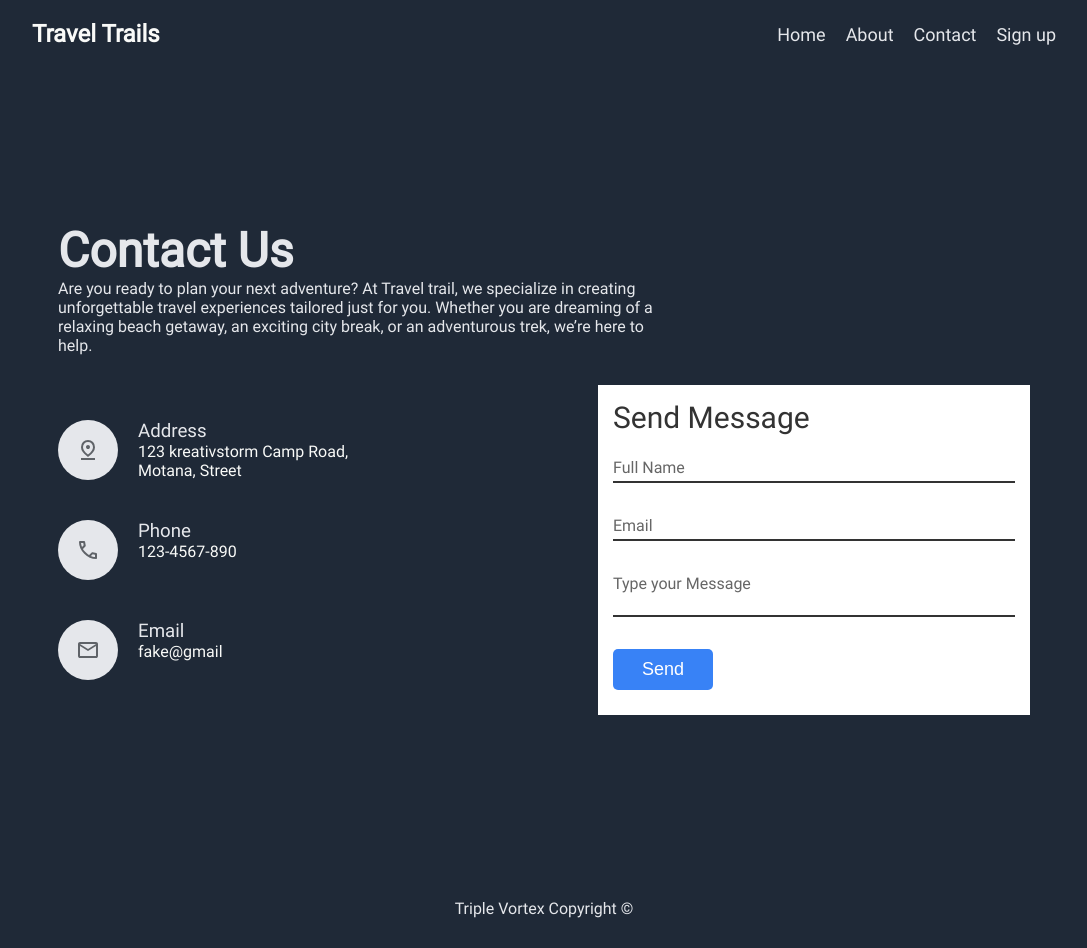
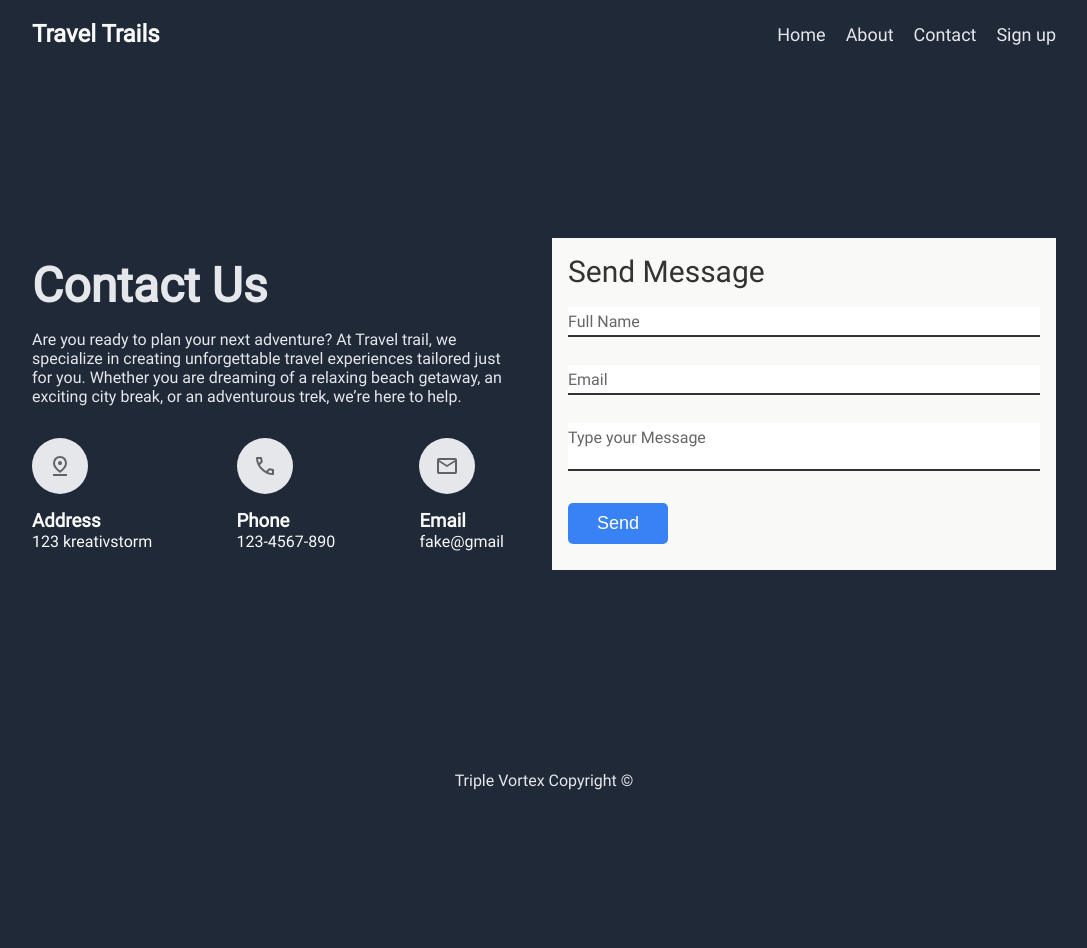
Before and after one commit to tomo169/Travel-Trails, a plain HTML site: page pages/contact.html in a window 1280 px wide. Shown: the whole page, without its empty margins (96-1183 px from the left). After the commit the page ends 820 px from the top, so only its background shows below. Drawn offline with Linux system fonts and the light colour scheme.

Commit message:
some final fixes

```diff
--- a/pages/contact.html
+++ b/pages/contact.html
@@ -29,6 +29,7 @@
     </header>
 
     <main class="contact">
+        <div class="contact-container block">
             <section class="content">
                 <h2>Contact Us</h2>
                 <p>
@@ -37,16 +38,14 @@
                 </p>
             </section>
 
-        <section class="container">
             <section class="contact-info">
-
                 <div class="box">
                     <figure class="icons">
                         <img src="../assets/icons/pin_drop_24dp_5F6368_FILL0_wght400_GRAD0_opsz24.svg" alt="icon">
                     </figure>
                     <address class="texts">
                         <h3>Address</h3>
-                        <p>123 kreativstorm Camp Road,<br> Motana, Street</p>
+                        <p>123 kreativstorm</p>
                     </address>
                 </div>
 
@@ -71,7 +70,9 @@
                     </address>
                 </div>
             </section>
+        </div>
 
+        <section class="container block">
             <section class="contact-form">
                 <form>
                     <h2>Send Message</h2>
@@ -94,11 +95,9 @@
                         <input type="submit" name="" value="Send">
                     </div>
                 </form>
-
             </section>
         </section>
     </main>
     <footer class="footer">Triple Vortex Copyright &copy;</footer>
-
 </body>
 </html>
--- a/styles/contact.css
+++ b/styles/contact.css
@@ -22,6 +22,10 @@
 html {
     font-size: 100%; /* 1rem = 16px */
     font-family: 'RobotoRegular', sans-serif;
+}
+
+body{
+    background-color: #1F2937;
 }
 
 .header {
@@ -84,87 +88,54 @@ html {
     transition: transform 0.3s, opacity 0.3s;
 }
 
-.contact{
-    position: relative;
-    min-height: 100vh;
-    padding: 50px 100px;
+.contact {
     display: flex;
     justify-content: center;
-    align-items: flex-start;
-    flex-direction: column;
-    background-color: #1F2937;
+    align-items: center;
+    flex-wrap: wrap;
+    gap: 3rem;
+    width: 80%;
+    height: calc(94vh - 10vh);
+    margin: 0 auto;
 }
 
-.contact  .content{
-    display: flex;
-    flex-direction: column;
-    max-width: 600px;
-    margin-left: 5%;
-    justify-content: center;
+.contact .block {
+    flex: 1;
 }
 
 .contact  .content h2{
     font-size: 48px;
     font-weight:bold ;
     color: #E5E7EB;
-    margin-bottom: 0px;
+    margin-bottom: 1rem;
 }
 
-.contact  .content P{
-    font-weight: 300;
+.content p{
     color: #E5E7EB;
 }
 
-.container{
-    width: 100%;
-    display: flex;
-    justify-content: center;
-    align-items: center;
-    margin-top: 30px;
+.container {
+    background-color: #F9FAF8;
+    padding: 1rem;
 }
 
-.container  .contact-info{
-    width: 50%;
+.contact-info {
     display: flex;
-    flex-direction: column;
+    justify-content: space-between;
+    gap: 2rem;
+    margin-top: 2rem;
+    color: #F9FAF8;
 }
 
-.container .contact-info .box{
-    position: relative;
-    padding: 20px 0;
-    display: flex;
-}
-
-.container .contact-info .box .icons{
-    min-width: 60px;
-    height: 60px;
+.icons{
+    width: 3.5rem;
+    height: 3.5rem;
     background: #E5E7EB;
     display: flex;
     justify-content: center;
     align-items: center;
     border-radius: 50%;
-    font-size: 22px;
-}
-
-.container .contact-info .box .texts{
-    display: flex;
-    margin-left: 20px;
-    font-size: 16px;
-    color: #F9FAF8;
-    flex-direction: column;
-    font-weight: 300;
-    font-style: normal;
-}
-
-.container .contact-info .box .texts h3{
-    font-weight: 500;
-    color: #E5E7EB;
-}
-
-.contact-form{
-    width: 40%;
-    padding: 15px;
-    background: #fff;
+    margin-bottom: 1rem;
 }
 
 .contact-form h2{
@@ -188,6 +159,10 @@ html {
     border-bottom: 2px solid #333;
     outline: none;
     resize: none;
+}
+
+.texts {
+    font-style: normal;
 }
 
 .contact-form .inputbox span{
@@ -233,19 +208,29 @@ html {
     min-height: 10vh;
 }
 
-@media (max-width:480px) {
-    .contact{
-        padding:43px;
-    }
-    .container{
+@media (max-width: 770px) {
+    .contact {
+        height: auto;
         flex-direction: column;
     }
-    .container .contact-info{
-        margin-bottom: 40px;
+
+    .container {
+        align-self: stretch;
     }
-    .container .contact-info, .contact-form{
-        width: 100%;
+}
+
+@media (max-width:480px) {
+
+    .contact-info {
+        flex-direction: column;
     }
+
+    .box {
+        display: flex;
+        flex-direction: row;
+        gap: 1rem;
+    }
+
     .hamburger-icon {
         display: flex;
     }
@@ -278,9 +263,3 @@ html {
         transform: rotate(-45deg) translate(5px, -5px);
     }
 }
-/*targeting larger screen*/
-@media (min-width:768px) {
-    .contact{
-        padding: 50px 100px;
-    }
-}
--- a/styles/signup.css
+++ b/styles/signup.css
@@ -69,32 +69,40 @@ body {
     display: flex;
     flex-direction: column;
     min-height: 100vh;
-    background-color: #1F2937;
 }
 
 main {
     flex: 1;
+    display: flex;
+    align-items: center;
+    justify-content: center;
 }
 
-body::before {
+.main-container {
+    position: relative;
+    height: 100vh;
+    width: 100%;
+    overflow: hidden;
+}
+
+.main-container::before {
     content: "";
+    position: absolute;
+    top: 0;
+    left: 0;
+    right: 0;
+    bottom: 0;
     background-image: url(../assets/images/signupBackground.jpeg);
     background-size: cover;
+    background-position: center;
     background-repeat: no-repeat;
-    background-position: center;
-    background-attachment: fixed;
-    z-index: -10;
-    position: absolute;
-    top: 0rem;
-    right: 0rem;
-    bottom: 0rem;
-    left: 0rem;
-    opacity: 0.25;
+    opacity: 0.8;
+    z-index: -1;
 }
 
 .signup-container {
     display: flex;
-    width: 90%;
+    width: 80%;
     flex-wrap: wrap;
     justify-content: space-between;
     padding-top: 25px;
@@ -115,6 +123,7 @@ body::before {
     display: flex;
     flex-direction: column;
     width: 40%;
+    margin-bottom: 1rem;
 }
 
 .signup-item-text h1,
@@ -296,6 +305,7 @@ h2 {
         border-radius: 0.5rem;
         flex-direction: column;
         gap: 1rem;
+        z-index: 10;
     }
 
     .menu-toggle:checked+.hamburger-icon+.nav {
```
Also changed, not shown: pages/signup.html (+2 -2 lines). Lines whose indentation alone changed are shown as unchanged.
